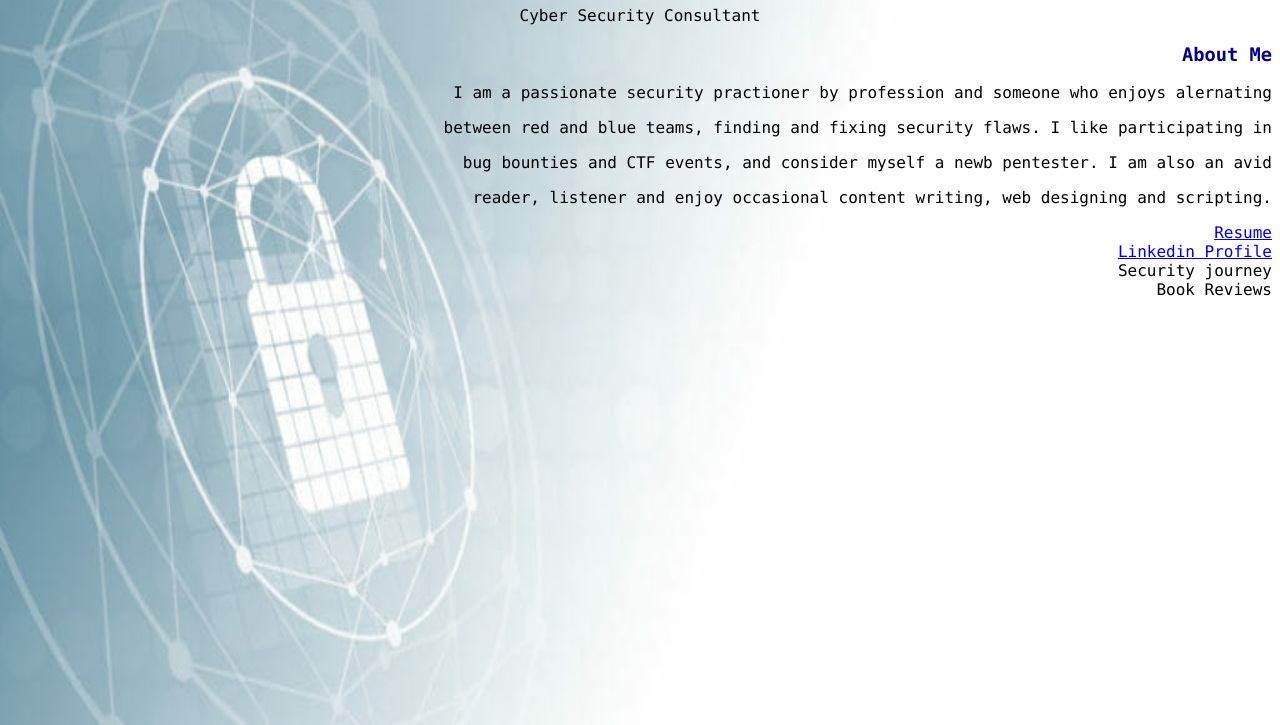
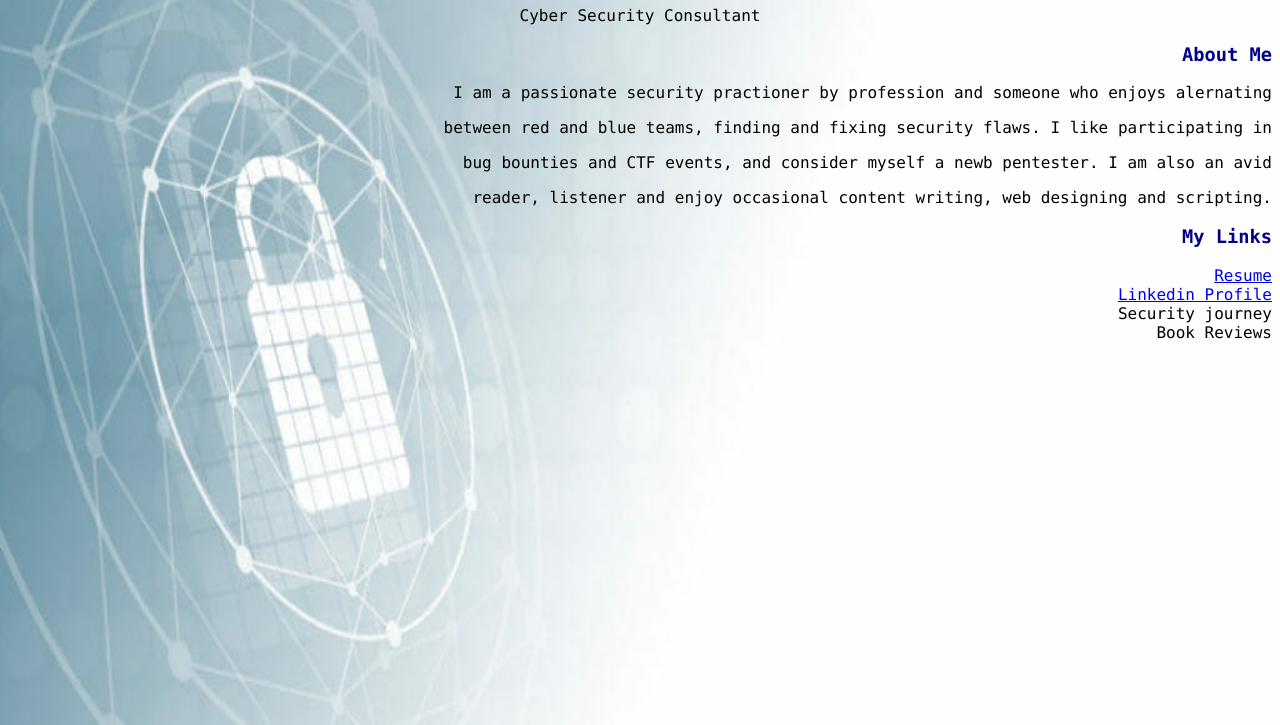
Before and after one commit to ElavarasiNatarajan/ElavarasiNatarajan.github.io, a plain HTML site: page index.html in a window 1280 px wide. Shown: the part 75-800 px from the top of the page. Drawn offline with Linux system fonts and the light colour scheme.

Commit message:
Update index.html

```diff
--- a/index.html
+++ b/index.html
@@ -29,7 +29,7 @@ text-align: right;
 <p align="right">between red and blue teams, finding and fixing security flaws. I like participating in</p>
 <p align="right">bug bounties and CTF events, and consider myself a newb pentester. I am also an avid</p>
 <p align="right">reader, listener and enjoy occasional content writing, web designing and scripting. </p>
-
+<h3 align="right">My Links</h3>
 <ul>
 <li><a href="resume.pdf" target = "_blank">Resume</a></li>
 <li><a href="https://www.linkedin.com/in/elavarasi-natarajan-securityspecialist/" target = "_blank">Linkedin Profile</a></li>
```
